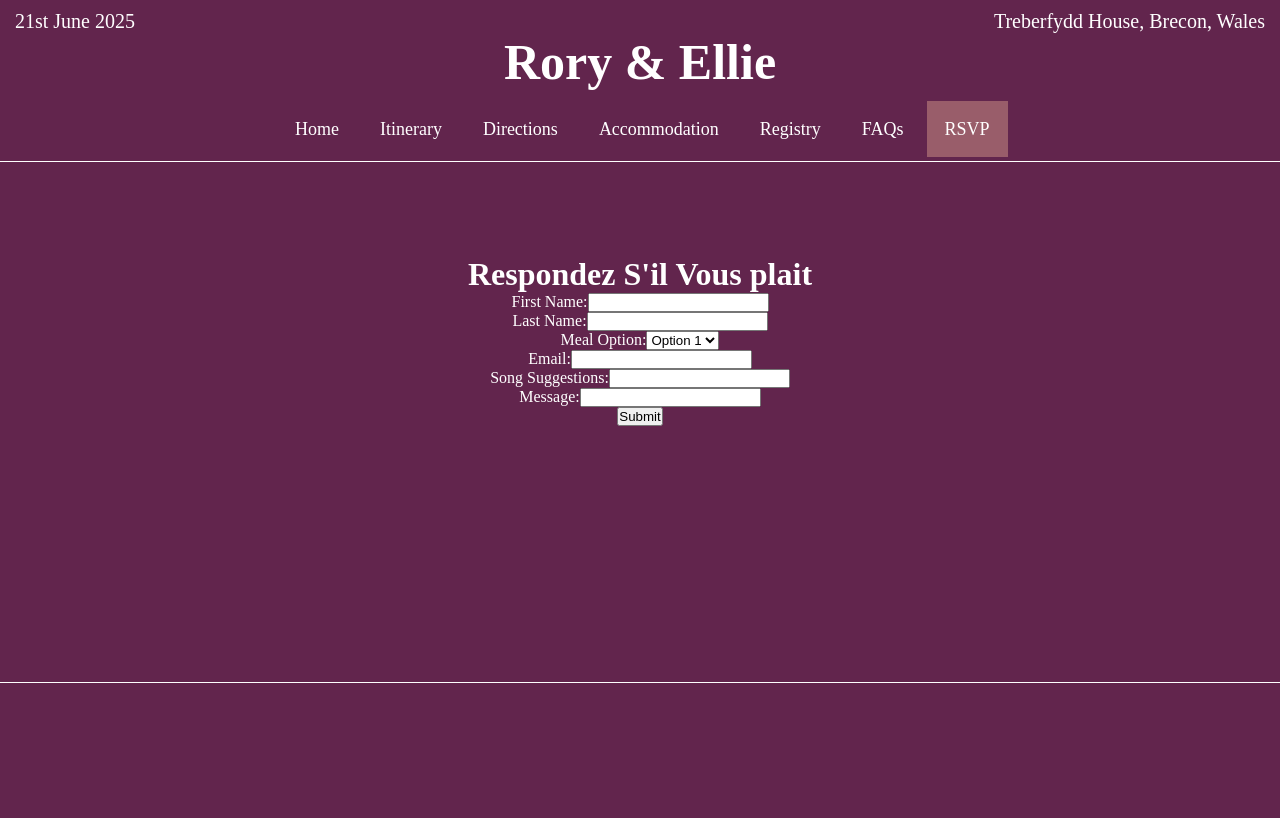
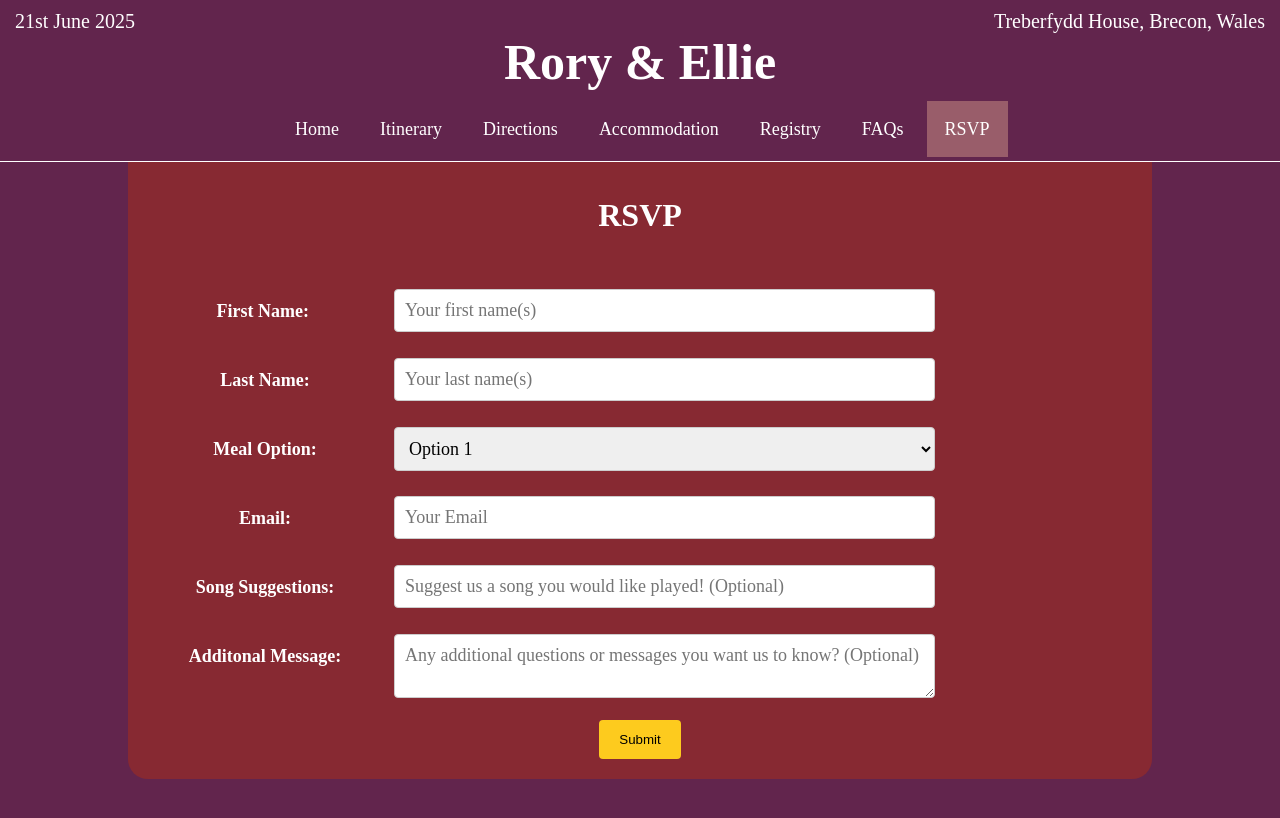
Before and after one commit to rjh-mopjones/wdst_fe, a React (Create React App) app in the folder wedsite/: page /rsvp in a window 1280 px wide. Shown: the top 818 px of the page. Built offline with nearby package versions, Linux system fonts and the light colour scheme.

Commit message:
add singular form

```diff
--- a/wedsite/src/App.js
+++ b/wedsite/src/App.js
@@ -8,6 +8,7 @@ import Registry from './pages/Registry';
 import Accommodation from './pages/Accommodation';
 import RSVP from './pages/RSVP';
 import './styles/styles.css';
+import './styles/rsvp.css';
 import FAQs from "./pages/FAQs"; // Import your CSS file
 
 
--- a/wedsite/src/components/RSVPForm.js
+++ b/wedsite/src/components/RSVPForm.js
@@ -28,69 +28,105 @@ const FormExample = () => {
     };
 
     return (
-        <div>
-            <h1>Respondez S'il Vous plait</h1>
+        <div className="rsvp-form-container">
+            <h1 className="rsvp-title">RSVP</h1>
+
+            <div className="rsvp-form-submit">
                 <form onSubmit={handleSubmit}>
-                <label>
-                    First Name:
+                    <div className="rsvp-row">
+                        <div className="rsvp-col-25">
+                            <label>First Name: </label>
+                        </div>
+                        <div className="rsvp-col-75">
                             <input
                                 type="text"
                                 name="firstName"
                                 value={formData.firstName}
                                 onChange={handleInputChange}
+                                placeholder={"Your first name(s)"}
+                                required="true"
                             />
-                </label>
+                        </div>
+                    </div>
                     <br/>
-                <label>
-                    Last Name:
+                    <div className="rsvp-row">
+                        <div className="rsvp-col-25">
+                            <label> Last Name: </label>
+                        </div>
+                        <div className="rsvp-col-75">
                             <input
                                 type="text"
                                 name="lastName"
                                 value={formData.lastName}
                                 onChange={handleInputChange}
+                                placeholder={"Your last name(s)"}
+                                required="true"
                             />
-                </label>
+                        </div>
+                    </div>
                     <br/>
-                <label>
-                    Meal Option:
+                    <div className="rsvp-row">
+                        <div className="rsvp-col-25">
+                            <label> Meal Option: </label>
+                        </div>
+                        <div className="rsvp-col-75">
                             <select id="mealOption" name="mealOption">
                                 <option value="1">Option 1</option>
                                 <option value="2">Option 2</option>
                             </select>
-                </label>
+                        </div>
+                    </div>
                     <br/>
-                <label>
-                    Email:
+                    <div className="rsvp-row">
+                        <div className="rsvp-col-25">
+                            <label> Email: </label>
+                        </div>
+                        <div className="rsvp-col-75">
                             <input
                                 type="email"
                                 name="email"
                                 value={formData.email}
                                 onChange={handleInputChange}
+                                placeholder={"Your Email"}
+                                required="true"
                             />
-                </label>
+                        </div>
+                    </div>
                     <br/>
-                <label>
-                    Song Suggestions:
+                    <div className="rsvp-row">
+                        <div className="rsvp-col-25">
+                            <label> Song Suggestions: </label>
+                        </div>
+                        <div className="rsvp-col-75">
                             <input
                                 type="text"
                                 name="song"
                                 value={formData.song}
                                 onChange={handleInputChange}
+                                placeholder={"Suggest us a song you would like played! (Optional)"}
                             />
-                </label>
+                        </div>
+                    </div>
                     <br/>
-                <label>
-                    Message:
-                    <input
-                        type="text"
+                    <div className="rsvp-row">
+                        <div className="rsvp-col-25">
+                            <label> Additonal Message: </label>
+                        </div>
+                        <div className="rsvp-col-75">
+                            <textarea
                                 name="message"
                                 value={formData.message}
                                 onChange={handleInputChange}
+                                placeholder={"Any additional questions or messages you want us to know? (Optional)"}
                             />
-                </label>
+                        </div>
+                    </div>
                     <br/>
+                    <div className="rsvp-row">
                         <button type="submit">Submit</button>
+                    </div>
                 </form>
+            </div>
         </div>
 );
 };
--- /dev/null
+++ b/wedsite/src/styles/rsvp.css
@@ -0,0 +1,80 @@
+.rsvp-form-div {
+    padding: 10%;
+}
+
+.rsvp-form-container {
+    border-radius: 20px;
+    background-color: #872932;
+    padding: 20px;
+}
+
+.rsvp-form-submit {
+    justify-content: center;
+}
+
+.rsvp-title {
+    padding: 5%;
+}
+
+input[type=text], input[type=email], select, textarea{
+    width: 100%;
+    padding: 10px;
+    border: 1px solid #ccc;
+    border-radius: 4px;
+    resize: vertical;
+    font-family:  serif ;
+    font-size: Large;
+}
+textarea{
+    font-family: serif ;
+
+}
+
+label {
+    padding: 12px 12px 12px 0;
+    display: inline-block;
+    font-family: "AppleMyungjo", serif ;
+    font-size: Large;
+    font-weight: bold;
+}
+
+button[type=submit] {
+    background-color: #FDCB1E;
+    color: black;
+    padding: 12px 20px;
+    border: none;
+    border-radius: 4px;
+    cursor: pointer;
+}
+
+button[type=submit]:hover {
+    background-color: #EC3F13;
+    color: white;
+}
+
+.rsvp-col-25 {
+    float: left;
+    width: 25%;
+    margin-top: 6px;
+}
+
+.rsvp-col-75 {
+    float: left;
+    width: 55%;
+    margin-top: 6px;
+}
+
+/* Clear floats after the columns */
+.rsvp-row:after {
+    content: "";
+    display: table;
+    clear: both;
+}
+
+/* Responsive layout - when the screen is less than 600px wide, make the two columns stack on top of each other instead of next to each other */
+@media screen and (max-width: 600px) {
+    .rsvp-col-25, .rsvp-col-75, input[type=submit] {
+        width: 100%;
+        margin-top: 0;
+    }
+}
--- a/wedsite/src/styles/styles.css
+++ b/wedsite/src/styles/styles.css
@@ -214,10 +214,6 @@ html, body {
     padding-bottom: 10%;
 }
 
-.rsvp-form-div {
-    padding-top: 20%;
-    padding-bottom: 20%;
-}
 
 .itInnerList{
     width:150%
```
Lines whose indentation alone changed are shown as unchanged.
